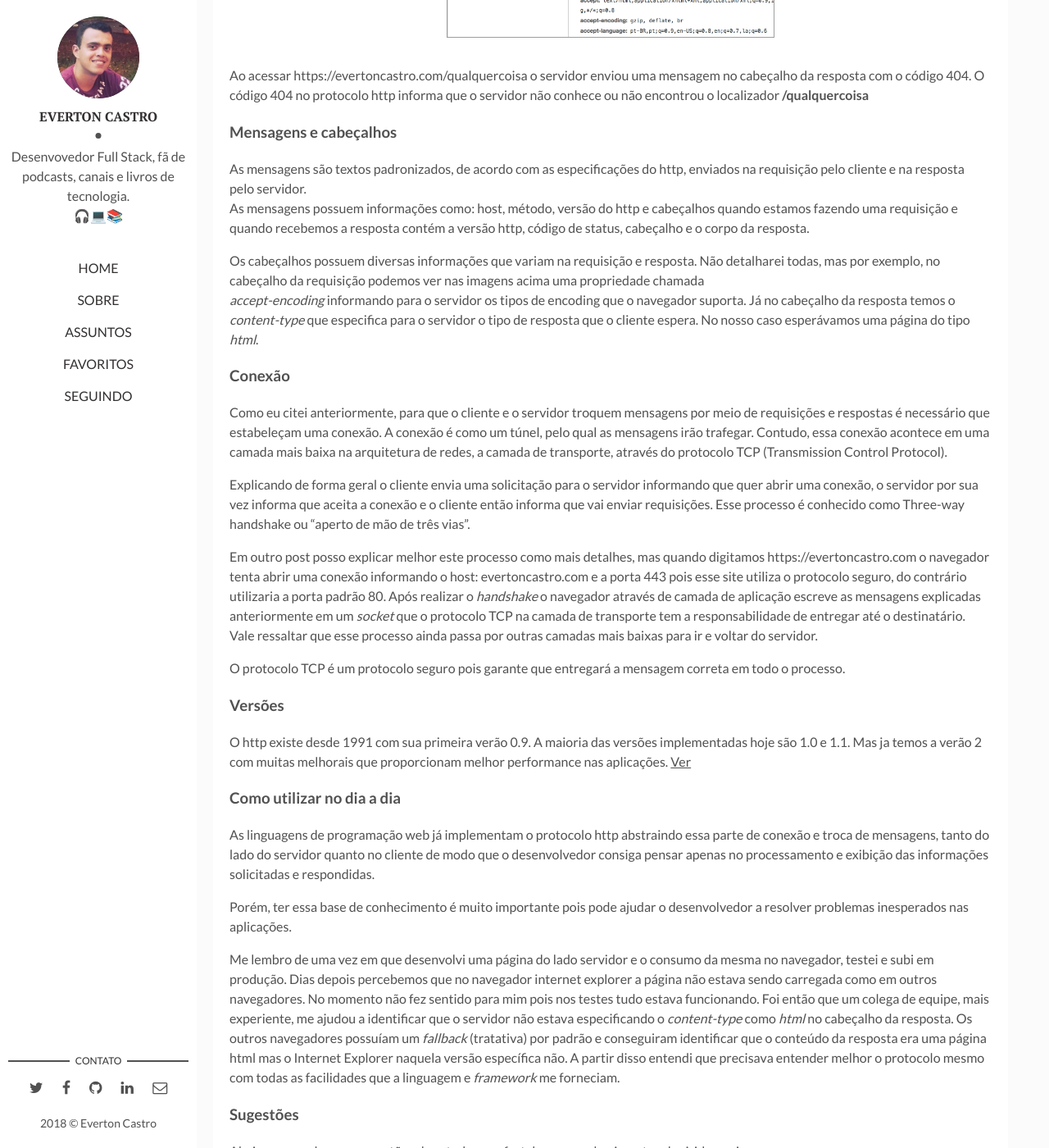
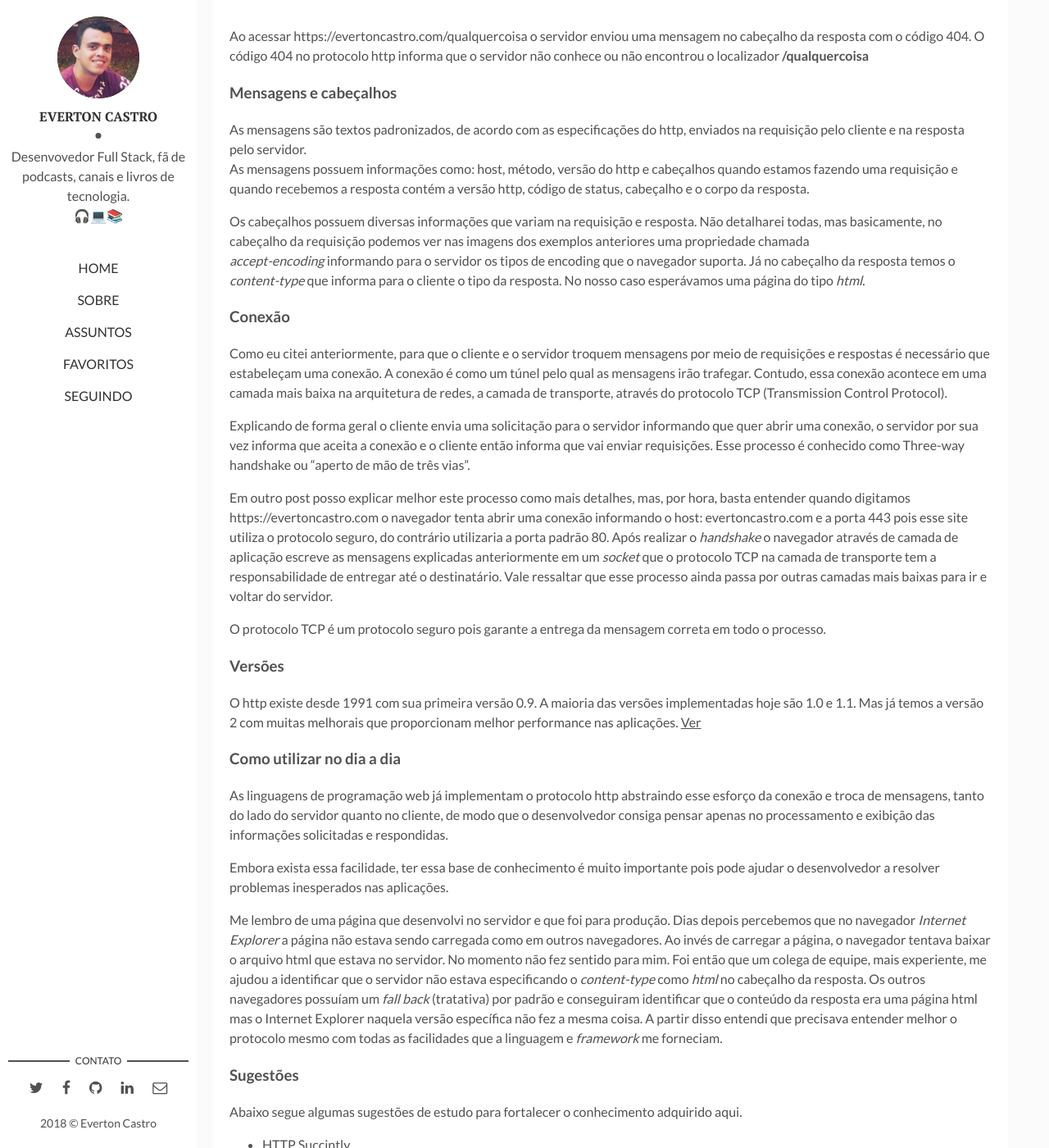
Before and after one commit to evertoncastro/evertoncastro.com, a Jekyll site: the page built from _posts/2018-06-30-http-alem-do-que-vemos.markdown, in a window 1280 px wide and 1400 px high, scrolled down 2989 px. Shown: the whole window at 82% size. Built offline with Jekyll 4.4.1, drawn with Linux system fonts in a browser that asks for light colours; comment, search, counter and statistics services are not loaded; some of the changed text lies outside the part shown.

Commit message:
Fix some sentence meaning

```diff
--- a/_posts/2018-06-30-http-alem-do-que-vemos.markdown
+++ b/_posts/2018-06-30-http-alem-do-que-vemos.markdown
@@ -1,30 +1,30 @@
 ---
 layout: post
-title: Protocolo HTTP - Além do que vemos
+title: Protocolo HTTP além do que vemos
 date: 2018-07-09 18:02:11 +0300
-description: Protocolo HTTP Além do que vemos
+description: Protocolo HTTP além do que vemos
 img: http-behind-the-eyes.jpg
 img-credits: Caspar Rubin on Unsplash
 fig-caption:
 tags: [HTTP, Web]
 ---
 
-Quando estamos aprendendo sobre desenvolvimento web é bem comum iniciarmos criando páginas com html, css e javascript e ficarmos bastante empolgados com o que estamos criando. Costumo dizer que desenvolver páginas com formulários ou listagem de elementos é bem legal pois já vemos o resultado instantaneamente e isso tende a ser bastante motivador para quem está começando. Entretanto, tão importante quanto ver o resultado é entender o que acontece "além do que vemos".
+Quando estamos aprendendo sobre desenvolvimento web é comum iniciarmos criando páginas com html, css e javascript e ficarmos bastante empolgados com o que estamos fazendo. Costumo dizer que desenvolver páginas com formulários ou listagem de elementos é bem legal pois já vemos o resultado instantaneamente e isso tende a ser bastante motivador para quem está começando. Entretanto, tão importante quanto ver o resultado é entender o que acontece "além do que vemos".
 
-Por trás de uma página carregada em um navegador (browser), seja em um computador convencional ou smartphone, existem tecnologias e padrões importantes que garantem seu funcionamento. O protocolo HTTP (Hypertext Transfer Protocol) é um desses padrões que desenvolvedores web devem conhecer. O protocolo http funciona sobre a camada mais alta do modelo de redes, a camada de aplicação.
+Por trás de uma página carregada em um navegador (browser), seja em um computador convencional ou smartphone, existem tecnologias e padrões importantes que garantem seu funcionamento. O protocolo HTTP (Hypertext Transfer Protocol) é um desses padrões.
 
 ### Protocolo
 Um protocolo é um padrão ou norma estabelecidos para a realizar um procedimento ou processo. Por exemplo, na língua portuguesa e nas mais comuns que conhecemos, escrevemos em uma página seguindo um fluxo de cima para baixo, da esquerda para direita e quem lê a página deve seguir o mesmo fluxo para a compreensão do conteúdo, isso é um padrão. Na comunicação entre sistemas web o protocolo http possibilita a comunicação entre uma ponta e outra pois estabelece padrões universais que tanto o criador quanto o consumidor da mensagem conhecem.
 
 ### Cliente e Servidor
-A maioria dos sistemas web se baseiam no modelo cliente e servidor representada pela imagem abaixo:
+A maioria dos sistemas web se baseiam no modelo cliente e servidor representado pela imagem abaixo:
 
 ![Exemplo http response 200]({{ "/assets/img/client-server.jpg" | absolute_url }}){:class="img-responsive"}
 
-Neste exemplo do modelo cliente e servidor temos três dispositivos (cliente) que se conectam pela internet (meio de comunicação) a um computador centralizador de recursos (servidor). Essa é a arquitetura mais utilizada por sites e sistemas web.
+Neste exemplo do modelo cliente e servidor temos três dispositivos (cliente) que se conectam pela internet (meio de comunicação) a um computador centralizador de recursos (servidor), sendo o modelo mais utilizado por sites e sistemas web.
 
 ### Recursos
-Recursos são conteúdos como páginas, imagens, arquivos, vídeos, etc. que normalmente acessamos na web. Para um cliente acessar um recurso que está em um servidor ambos estabelecem uma conexão (que explicarei mais adiante) e realizam trocas de mensagens padronizadas pelo protocolo http por meio de **requisição** e **resposta**.
+Recursos são conteúdos como páginas, imagens, arquivos, vídeos, etc. que acessamos na web. Para um cliente acessar um recurso que está em um servidor ambos estabelecem uma conexão (que explicarei mais adiante) e realizam trocas de mensagens, padronizadas pelo protocolo http, por meio de **requisição** e **resposta**.
 
 ### Como funciona
 Fazendo uma analogia, imagine que você foi em uma hamburgueria, pediu um hambúrguer para o atendente e minutos depois o pedido esta em suas mãos. Agora vamos extrair alguns elementos deste cenário e comparar com o que aprendemos até aqui.
@@ -35,18 +35,18 @@ Fazendo uma analogia, imagine que você foi em uma hamburgueria, pediu um hambú
  - **Meio de comunicação**: o balcão (ou local);
  - **Mensagem**: o que você e o atendente falam um para o outro.
  - **Requisição**: sua mensagem para o atendente pedindo o hambúrguer;
- - **Resposta**: o atendente te entregando te informando que o pedido está pronto e o entregando.
+ - **Resposta**: o atendente te informando que o pedido está pronto e o entregando.
  - **Protocolo**: o idioma que você e o atendente utilizaram para se comunicar.
 
 Agora utilizando um exemplo real, quando você digitou **http**s://evertoncastro.com/http-alem-do-que-vemos no navegador do seu dispositivo, ele agiu como um **cliente** que utilizou a internet como **meio de comunicação** para **requisitar** esta página (**recurso**) em um computador da *netlify* (onde eu hospedo este site) que tem a função de **servidor**. O servidor, por sua vez, **respondeu** a página no formato html por meio do mesmo caminho e o navegador do seu dispositivo finalmente mostrou o conteúdo para você.
 
-Em todo esse processo o protocolo http foi utilizado, garantindo que o servidor entendesse qual recurso foi solicitado e qual deveria ser o formato da resposta de modo que o navegador pudesse entende-la.
+Em todo esse processo o protocolo http foi utilizado, garantindo que o servidor entendesse qual recurso foi solicitado e qual deveria ser o formato da resposta de modo que o navegador pudesse entendê-la.
 
-Um exemplo bem legal sobre essa capacidade do navegador entender os padrões contidos no protocolo são os ***status codes***. O http tem como definição que as mensagens de resposta devem conter um código de status informando como o servidor processou a mensagem da requisição.
+Um exemplo bem legal sobre essa capacidade do navegador entender os padrões contidos no protocolo é o ***status code***. O http tem como definição que as mensagens das respostas devem conter um código de status informando como o servidor processou a mensagem da requisição.
 
 Na imagem abaixo segue um print de uma requisição que fiz com o navegador Chrome para este mesmo site:
 ![Exemplo http response 200]({{ "/assets/img/http-200.png" | absolute_url }}){:class="img-responsive"}
-Assim que a página carregou cliquei com o botão direito do mouse e acessei a opção inspecionar (inspect) para acessar o devtools e executei os passos descritos. Como você pode notar, a seção "cabeçalho" ou "headers" mostra o cabeçalho da resposta com informações importantes e podemos perceber que o *status code* é igual a 200. De acordo com o protocolo http o intervalo 20(X) informa que o servidor conseguiu processar a requisição e nos devolveu a resposta com sucesso. Para conhecer outros status [clique aqui:](https://www.w3.org/Protocols/rfc2616/rfc2616-sec10.html){:target="_blank"}
+Assim que a página carregou cliquei com o botão direito do mouse e acessei a opção inspecionar (inspect) para acessar o devtools e executei os passos descritos. Como você pode notar, a seção "headers" mostra o cabeçalho da resposta com informações importantes e podemos perceber que o *status code* é igual a 200. De acordo com o protocolo http o intervalo 20(X) informa que o servidor conseguiu processar a requisição e nos devolveu a resposta com sucesso. Para conhecer outros status do http [clique aqui:](https://www.w3.org/Protocols/rfc2616/rfc2616-sec10.html){:target="_blank"}
 
 Agora vejamos qual será o status quando eu tentar acessar uma página ou recurso que não existe neste site:
 ![Exemplo http response 400]({{ "/assets/img/http-400.png" | absolute_url }}){:class="img-responsive"}
@@ -56,27 +56,27 @@ Ao acessar https://evertoncastro.com/qualquercoisa o servidor enviou uma mensage
 As mensagens são textos padronizados, de acordo com as especificações do http, enviados na requisição pelo cliente e na resposta pelo servidor.
 As mensagens possuem informações como: host, método, versão do http e cabeçalhos quando estamos fazendo uma requisição e quando recebemos a resposta contém a versão http, código de status, cabeçalho e o corpo da resposta.
 
-Os cabeçalhos possuem diversas informações que variam na requisição e resposta. Não detalharei todas, mas por exemplo, no cabeçalho da requisição podemos ver nas imagens acima uma propriedade chamada
-*accept-encoding* informando para o servidor os tipos de encoding que o navegador suporta. Já no cabeçalho da resposta temos o *content-type* que especifica para o servidor o tipo de resposta que o cliente espera. No nosso caso esperávamos uma página do tipo *html*.
+Os cabeçalhos possuem diversas informações que variam na requisição e resposta. Não detalharei todas, mas basicamente, no cabeçalho da requisição podemos ver nas imagens dos exemplos anteriores uma propriedade chamada
+*accept-encoding* informando para o servidor os tipos de encoding que o navegador suporta. Já no cabeçalho da resposta temos o *content-type* que informa para o cliente o tipo da resposta. No nosso caso esperávamos uma página do tipo *html*.
 
 ### Conexão
-Como eu citei anteriormente, para que o cliente e o servidor troquem mensagens por meio de requisições e respostas é necessário que estabeleçam uma conexão. A conexão é como um túnel, pelo qual as mensagens irão trafegar. Contudo, essa conexão acontece em uma camada mais baixa na arquitetura de redes, a camada de transporte, através do protocolo TCP (Transmission Control Protocol).
+Como eu citei anteriormente, para que o cliente e o servidor troquem mensagens por meio de requisições e respostas é necessário que estabeleçam uma conexão. A conexão é como um túnel pelo qual as mensagens irão trafegar. Contudo, essa conexão acontece em uma camada mais baixa na arquitetura de redes, a camada de transporte, através do protocolo TCP (Transmission Control Protocol).
 
 Explicando de forma geral o cliente envia uma solicitação para o servidor informando que quer abrir uma conexão, o servidor por sua vez informa que aceita a conexão e o cliente então informa que vai enviar requisições. Esse processo é conhecido como Three-way handshake ou "aperto de mão de três vias".
 
-Em outro post posso explicar melhor este processo como mais detalhes, mas quando digitamos https://evertoncastro.com o navegador tenta abrir uma conexão informando o host: evertoncastro.com e a porta 443 pois esse site utiliza o protocolo seguro, do contrário utilizaria a porta padrão 80. Após realizar o *handshake* o navegador através de camada de aplicação escreve as mensagens explicadas anteriormente em um *socket* que o protocolo TCP na camada de transporte tem a responsabilidade de entregar até o destinatário. Vale ressaltar que esse processo ainda passa por outras camadas mais baixas para ir e voltar do servidor.
+Em outro post posso explicar melhor este processo como mais detalhes, mas, por hora, basta entender quando digitamos https://evertoncastro.com o navegador tenta abrir uma conexão informando o host: evertoncastro.com e a porta 443 pois esse site utiliza o protocolo seguro, do contrário utilizaria a porta padrão 80. Após realizar o *handshake* o navegador através de camada de aplicação escreve as mensagens explicadas anteriormente em um *socket* que o protocolo TCP na camada de transporte tem a responsabilidade de entregar até o destinatário. Vale ressaltar que esse processo ainda passa por outras camadas mais baixas para ir e voltar do servidor.
 
-O protocolo TCP é um protocolo seguro pois garante que entregará a mensagem correta em todo o processo.
+O protocolo TCP é um protocolo seguro pois garante a entrega da mensagem correta em todo o processo.
 
 ### Versões
-O http existe desde 1991 com sua primeira verão 0.9. A maioria das versões implementadas hoje são 1.0 e 1.1. Mas ja temos a verão 2 com muitas melhorais que proporcionam melhor performance nas aplicações. [Ver](https://developer.mozilla.org/en-US/docs/Web/HTTP/Basics_of_HTTP/Evolution_of_HTTP){:target="_blank"}
+O http existe desde 1991 com sua primeira versão 0.9. A maioria das versões implementadas hoje são 1.0 e 1.1. Mas já temos a versão 2 com muitas melhorais que proporcionam melhor performance nas aplicações. [Ver](https://developer.mozilla.org/en-US/docs/Web/HTTP/Basics_of_HTTP/Evolution_of_HTTP){:target="_blank"}
 
 ### Como utilizar no dia a dia
-As linguagens de programação web já implementam o protocolo http abstraindo essa parte de conexão e troca de mensagens, tanto do lado do servidor quanto no cliente de modo que o desenvolvedor consiga pensar apenas no processamento e exibição das informações solicitadas e respondidas.
+As linguagens de programação web já implementam o protocolo http abstraindo esse esforço da conexão e troca de mensagens, tanto do lado do servidor quanto no cliente, de modo que o desenvolvedor consiga pensar apenas no processamento e exibição das informações solicitadas e respondidas.
 
-Porém, ter essa base de conhecimento é muito importante pois pode ajudar o desenvolvedor a resolver problemas inesperados nas aplicações.
+Embora exista essa facilidade, ter essa base de conhecimento é muito importante pois pode ajudar o desenvolvedor a resolver problemas inesperados nas aplicações.
 
-Me lembro de uma vez em que desenvolvi uma página do lado servidor e o consumo da mesma no navegador, testei e subi em produção. Dias depois percebemos que no navegador internet explorer a página não estava sendo carregada como em outros navegadores. No momento não fez sentido para mim pois nos testes tudo estava funcionando. Foi então que um colega de equipe, mais experiente, me ajudou a identificar que o servidor não estava especificando o *content-type* como *html* no cabeçalho da resposta. Os outros navegadores possuíam um *fallback* (tratativa) por padrão e conseguiram identificar que o conteúdo da resposta era uma página html mas o Internet Explorer naquela versão específica não. A partir disso entendi que precisava entender melhor o protocolo mesmo com todas as facilidades que a linguagem e *framework* me forneciam.
+Me lembro de uma página que desenvolvi no servidor e que foi para produção. Dias depois percebemos que no navegador *Internet Explorer* a página não estava sendo carregada como em outros navegadores. Ao invés de carregar a página, o navegador tentava baixar o arquivo html que estava no servidor. No momento não fez sentido para mim. Foi então que um colega de equipe, mais experiente, me ajudou a identificar que o servidor não estava especificando o *content-type* como *html* no cabeçalho da resposta. Os outros navegadores possuíam um *fall back* (tratativa) por padrão e conseguiram identificar que o conteúdo da resposta era uma página html mas o Internet Explorer naquela versão específica não fez a mesma coisa. A partir disso entendi que precisava entender melhor o protocolo mesmo com todas as facilidades que a linguagem e *framework* me forneciam.
 
 ### Sugestões
 Abaixo segue algumas sugestões de estudo para fortalecer o conhecimento adquirido aqui.
```
Also changed, not shown: other parts of _posts/2018-06-30-http-alem-do-que-vemos.markdown (+3 -3 lines).
